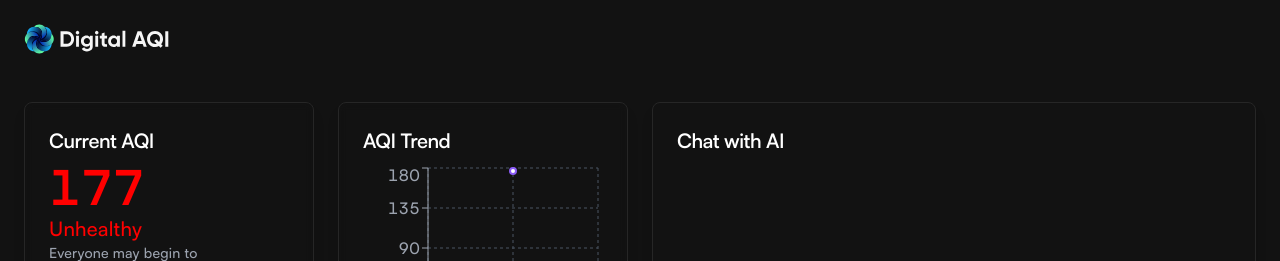
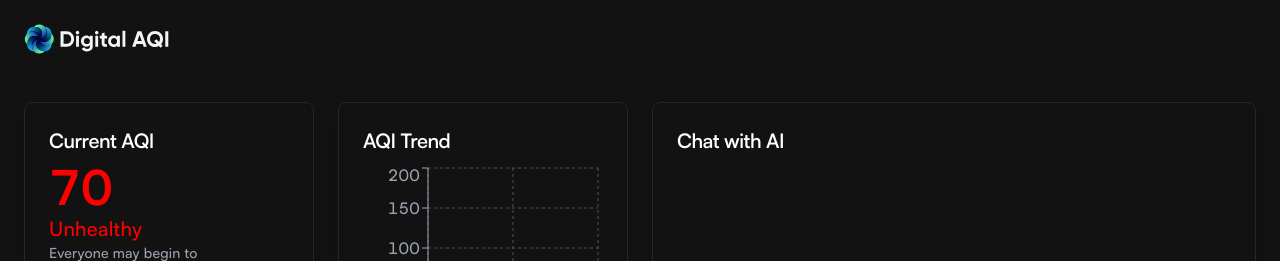
Before and after one commit to jaganprasannan/green-hack-aqi, a Next.js app: page / in a window 1280 px wide. Shown: the top 261 px of the page. Built offline with nearby package versions, Linux system fonts and the light colour scheme.

Commit message:
Modified AQI

```diff
--- a/src/components/dashboard.tsx
+++ b/src/components/dashboard.tsx
@@ -16,6 +16,22 @@ import {
 } from 'recharts'
 
 import { Card, CardContent, CardHeader, CardTitle } from '@/components/ui/card'
+
+// Configuration object for AQI ranges and sensor values
+const config = {
+  aqi: {
+    min: 0,
+    max: 200,
+  },
+  co: {
+    min: 0,
+    max: 40,
+  },
+  mq135: {
+    min: 0,
+    max: 350,
+  },
+}
 
 interface AQICategory {
   range: [number, number]
@@ -37,41 +53,41 @@ interface PollutantDataItem {
 
 const aqiCategories: AQICategory[] = [
   {
-    range: [0, 50],
+    range: [0, config.aqi.max * 0.1],
     label: 'Good',
     description:
       'Air quality is considered satisfactory, and air pollution poses little or no risk.',
     color: '#00e400',
   },
   {
-    range: [51, 100],
+    range: [config.aqi.max * 0.1 + 1, config.aqi.max * 0.2],
     label: 'Moderate',
     description:
       'Air quality is acceptable; however, some pollutants may pose a moderate health concern.',
     color: '#ffff00',
   },
   {
-    range: [101, 150],
+    range: [config.aqi.max * 0.2 + 1, config.aqi.max * 0.3],
     label: 'Unhealthy for Sensitive Groups',
     description: 'Members of sensitive groups may experience health effects.',
     color: '#ff7e00',
   },
   {
-    range: [151, 200],
+    range: [config.aqi.max * 0.3 + 1, config.aqi.max * 0.4],
     label: 'Unhealthy',
     description:
       'Everyone may begin to experience health effects; members of sensitive groups may experience more serious health effects.',
     color: '#ff0000',
   },
   {
-    range: [201, 300],
+    range: [config.aqi.max * 0.4 + 1, config.aqi.max * 0.6],
     label: 'Very Unhealthy',
     description:
       'Health alert: everyone may experience more serious health effects.',
     color: '#8f3f97',
   },
   {
-    range: [301, 500],
+    range: [config.aqi.max * 0.6 + 1, config.aqi.max],
     label: 'Hazardous',
     description:
       'Health warnings of emergency conditions. The entire population is likely to be affected.',
@@ -90,18 +106,15 @@ const getAQICategory = (aqi: number): AQICategory => {
 
 // Function to calculate AQI for CO pollutant based on its concentration
 const calculateAQIForCO = (co: number): number => {
-  if (co <= 4.4) return (co / 4.4) * 50
-  if (co <= 9.4) return ((co - 4.4) / (9.4 - 4.4)) * (100 - 51) + 51
-  if (co <= 12.4) return ((co - 9.4) / (12.4 - 9.4)) * (150 - 101) + 101
-  if (co <= 15.4) return ((co - 12.4) / (15.4 - 12.4)) * (200 - 151) + 151
-  if (co <= 30.4) return ((co - 15.4) / (30.4 - 15.4)) * (300 - 201) + 201
-  if (co <= 40.4) return ((co - 30.4) / (40.4 - 30.4)) * (400 - 301) + 301
-  return 500
+  const normalizedCO = (co - config.co.min) / (config.co.max - config.co.min)
+  return normalizedCO * config.aqi.max
 }
 
 // Mocked functions to simulate sensor readings from MQ135 and MQ7
-const generateRandomCO = (): number => Math.random() * 40 // MQ7 sensor for CO
-const generateRandomMQ135 = (): number => Math.random() * 350 // MQ135 sensor for combined CO2 and NH3
+const generateRandomCO = (): number =>
+  Math.random() * (config.co.max - config.co.min) + config.co.min
+const generateRandomMQ135 = (): number =>
+  Math.random() * (config.mq135.max - config.mq135.min) + config.mq135.min
 
 // Update AQI calculation to use CO level
 const generatePollutantDataAndAQI = (): {
@@ -177,7 +190,7 @@ export default function AQIDashboard(): JSX.Element {
                   ))}
                 </div>
               </div>
-              {currentAQI > 100 ? (
+              {currentAQI > config.aqi.max * 0.2 ? (
                 <AlertTriangle className='w-16 h-16 text-yellow-500' />
               ) : (
                 <Leaf className='w-16 h-16 text-green-500' />
@@ -198,7 +211,7 @@ export default function AQIDashboard(): JSX.Element {
               <LineChart data={aqiHistory}>
                 <CartesianGrid strokeDasharray='3 3' stroke='#4B5563' />
                 <XAxis dataKey='time' stroke='#9CA3AF' />
-                <YAxis stroke='#9CA3AF' />
+                <YAxis domain={[0, config.aqi.max]} stroke='#9CA3AF' />
                 <Tooltip
                   contentStyle={{
                     backgroundColor: 'rgba(31, 41, 55, 0.8)',
```
